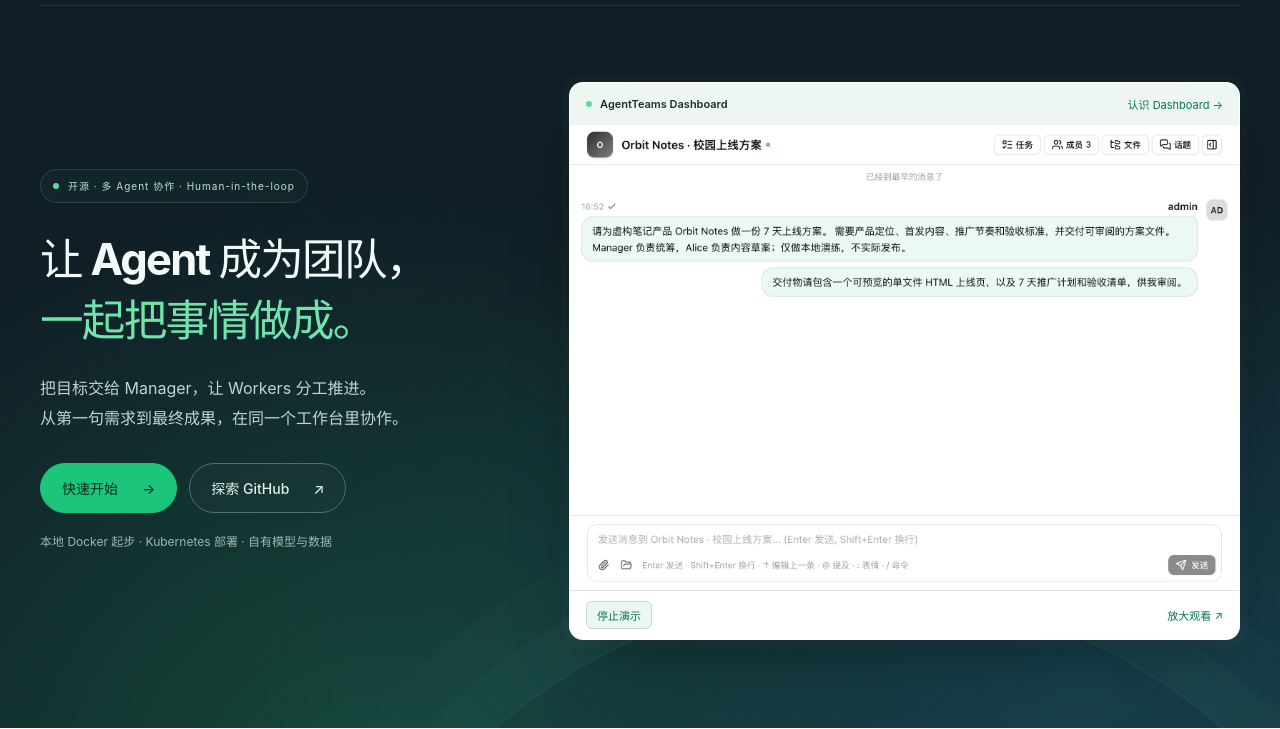
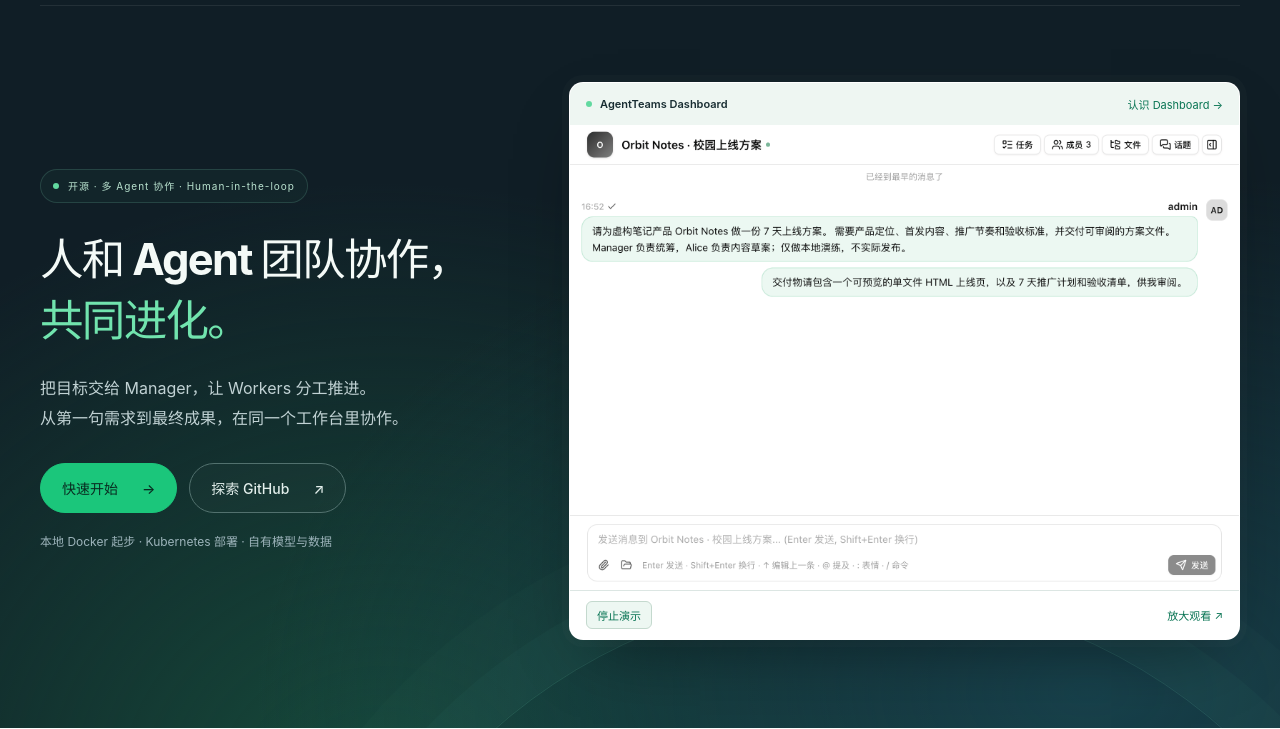
Before and after one commit to agentteams-group/agentteams-group.github.io, an Astro site: page / in a window 1280 px wide. Shown: the part 82-811 px from the top of the page. Built offline with nearby package versions, Linux system fonts and the light colour scheme; Astro itself is replaced by a stand-in of ours.

Commit message:
Update the AgentTeams homepage slogan
Change-Id: I165b95d0243bd33db8ec37097a3905bb0d6d0939

```diff
--- a/src/pages/index.astro
+++ b/src/pages/index.astro
@@ -9,7 +9,7 @@ import { site } from '../lib/site';
   <div class="hero-band"><section class="hero wrap">
     <div class="hero-copy">
       <p class="eyebrow"><span class="signal"></span> 开源 · 多 Agent 协作 · Human-in-the-loop</p>
-      <h1>让 Agent 成为团队，<br /><span>一起把事情做成。</span></h1>
+      <h1>人和 Agent 团队协作，<br /><span>共同进化。</span></h1>
       <p class="intro">把目标交给 Manager，让 Workers 分工推进。<br class="desktop-break" />从第一句需求到最终成果，在同一个工作台里协作。</p>
       <div class="actions">
         <a class="button" href="#quick-start">快速开始 <span aria-hidden="true">→</span></a>
```
